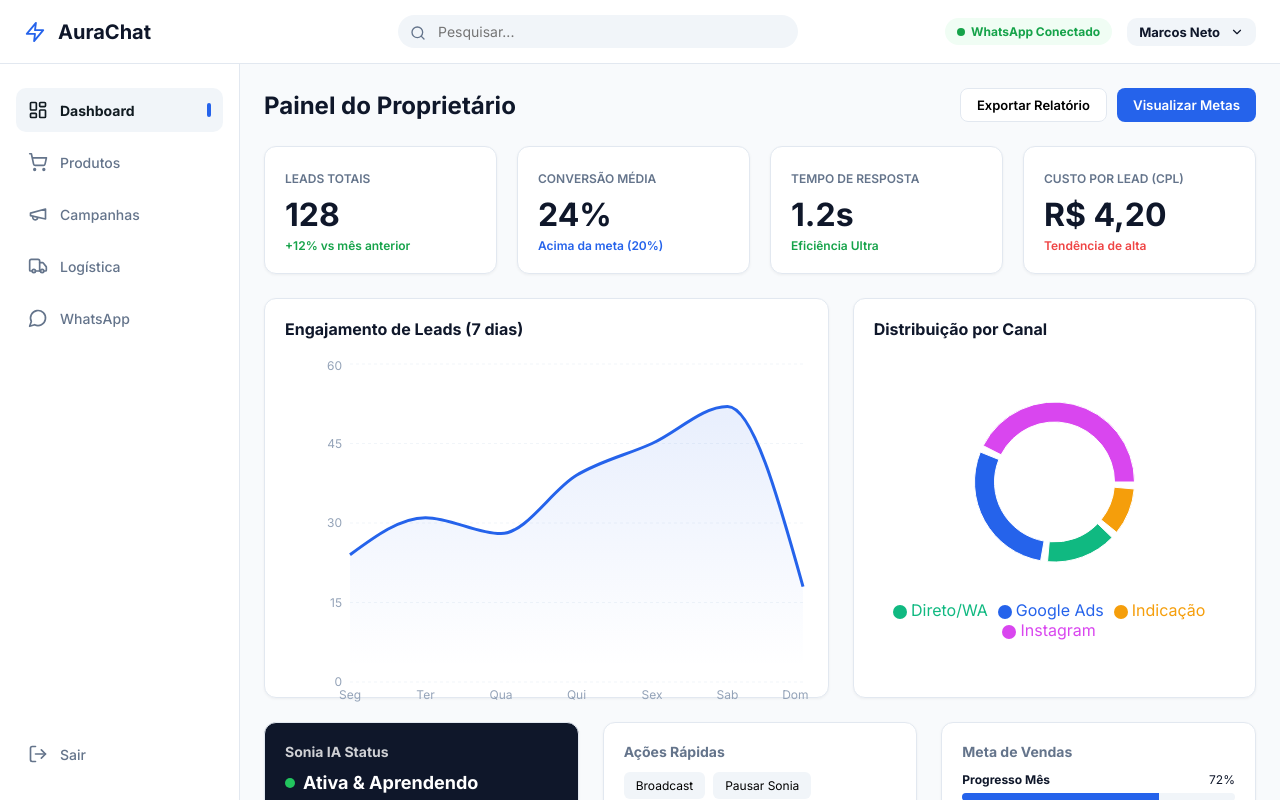
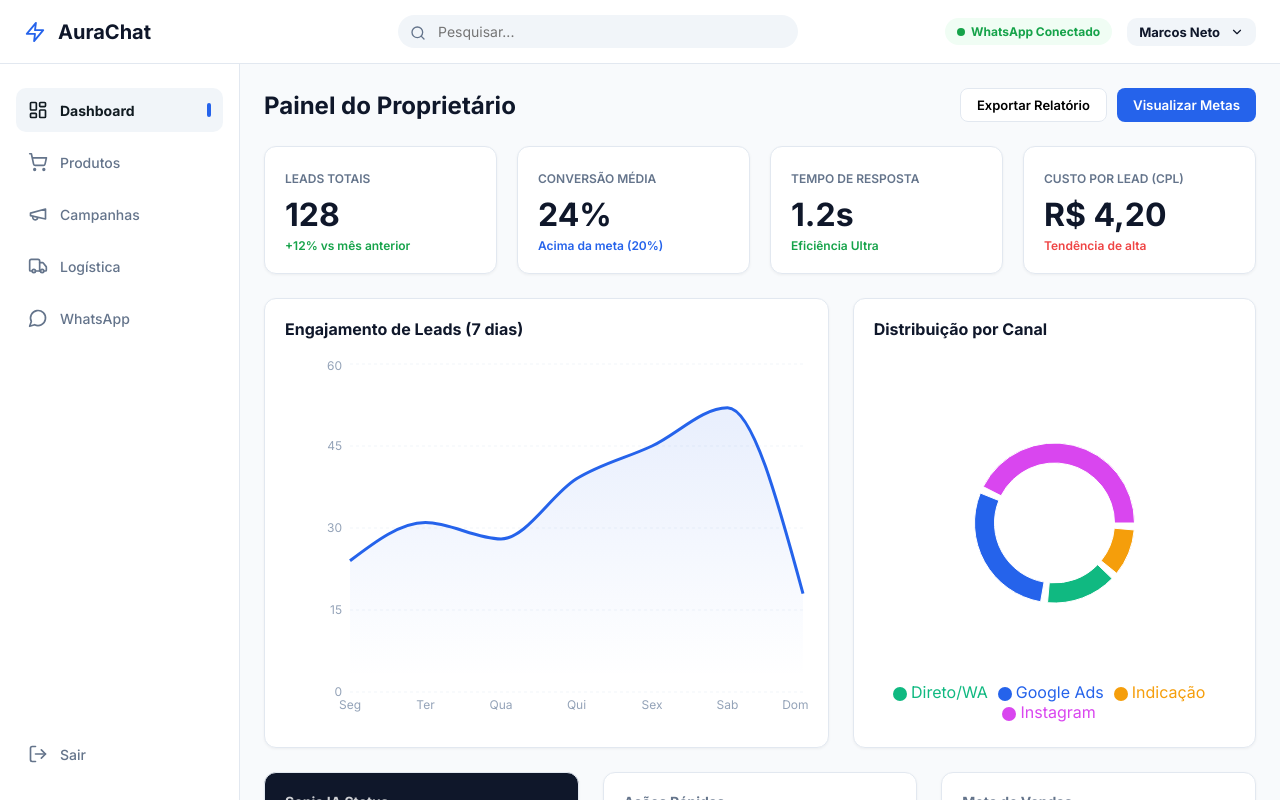
Before and after one commit to Pedrogabrielsilvaneto/aurachat-client, a React (Vite) app: page / in a window 1280 px wide. Built offline with nearby package versions, Linux system fonts and the light colour scheme.

Commit message:
Fixed Recharts ResponsiveContainer dimensions error

```diff
--- a/src/App.jsx
+++ b/src/App.jsx
@@ -145,8 +145,9 @@ function App() {
             </div>
 
             <div style={{ display: 'grid', gridTemplateColumns: '1.4fr 1fr', gap: '24px', marginTop: '24px' }}>
-              <div className="card" style={{ height: '400px' }}>
+              <div className="card" style={{ height: '450px', display: 'flex', flexDirection: 'column' }}>
                 <h3 style={{ fontSize: '16px', fontWeight: '800', marginBottom: '20px' }}>Engajamento de Leads (7 dias)</h3>
+                <div style={{ flex: 1, minHeight: 0 }}>
                   <ResponsiveContainer width="100%" height="100%">
                     <AreaChart data={DASHBOARD_CHART_DATA}>
                       <defs>
@@ -163,10 +164,12 @@ function App() {
                     </AreaChart>
                   </ResponsiveContainer>
                 </div>
+              </div>
 
-              <div className="card" style={{ height: '400px' }}>
+              <div className="card" style={{ height: '450px', display: 'flex', flexDirection: 'column' }}>
                 <h3 style={{ fontSize: '16px', fontWeight: '800', marginBottom: '20px' }}>Distribuição por Canal</h3>
-                <ResponsiveContainer width="100%" height="80%">
+                <div style={{ flex: 1, minHeight: 0 }}>
+                  <ResponsiveContainer width="100%" height="100%">
                     <PieChart>
                       <Pie data={SOURCE_DATA} innerRadius={60} outerRadius={80} paddingAngle={5} dataKey="value">
                         {SOURCE_DATA.map((entry, index) => <Cell key={`cell-${index}`} fill={entry.color} />)}
@@ -175,6 +178,7 @@ function App() {
                       <Legend verticalAlign="bottom" align="center" iconType="circle" />
                     </PieChart>
                   </ResponsiveContainer>
+                </div>
               </div>
             </div>
 
```
Lines whose indentation alone changed are shown as unchanged.
